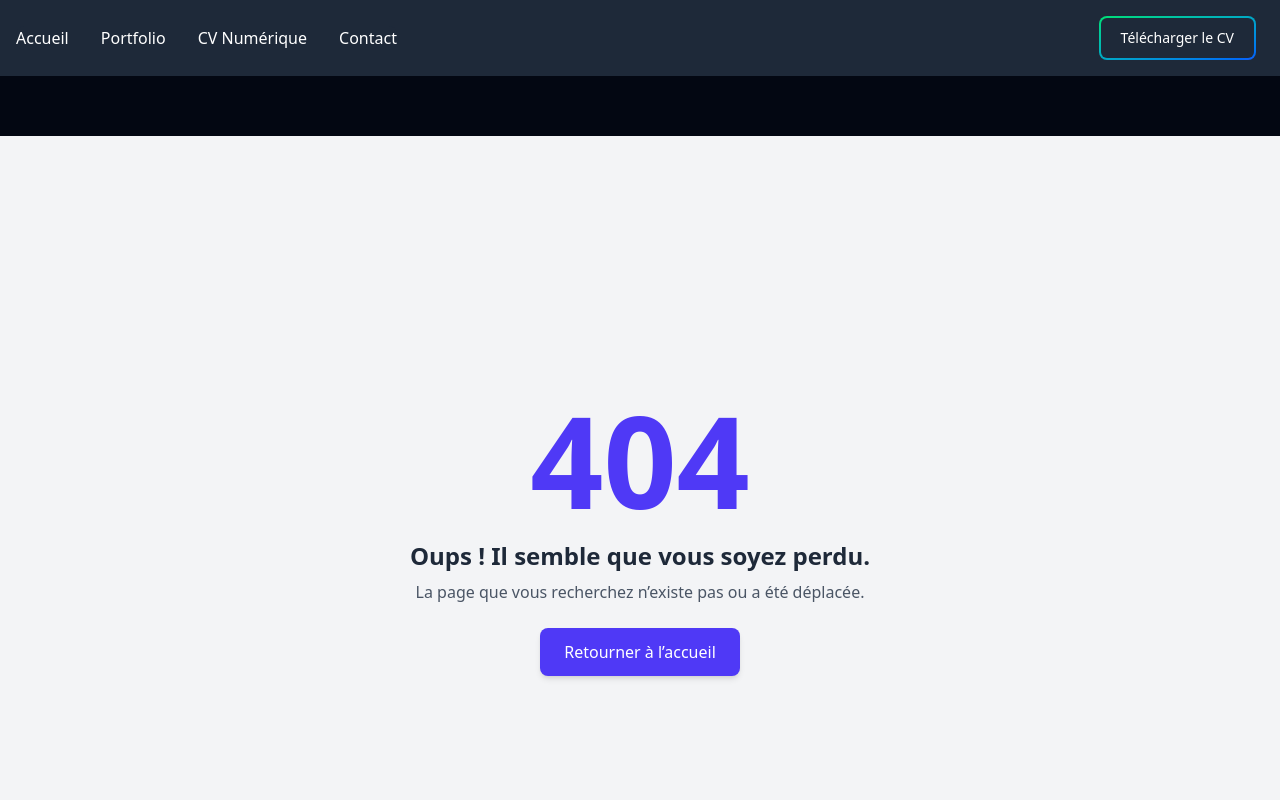
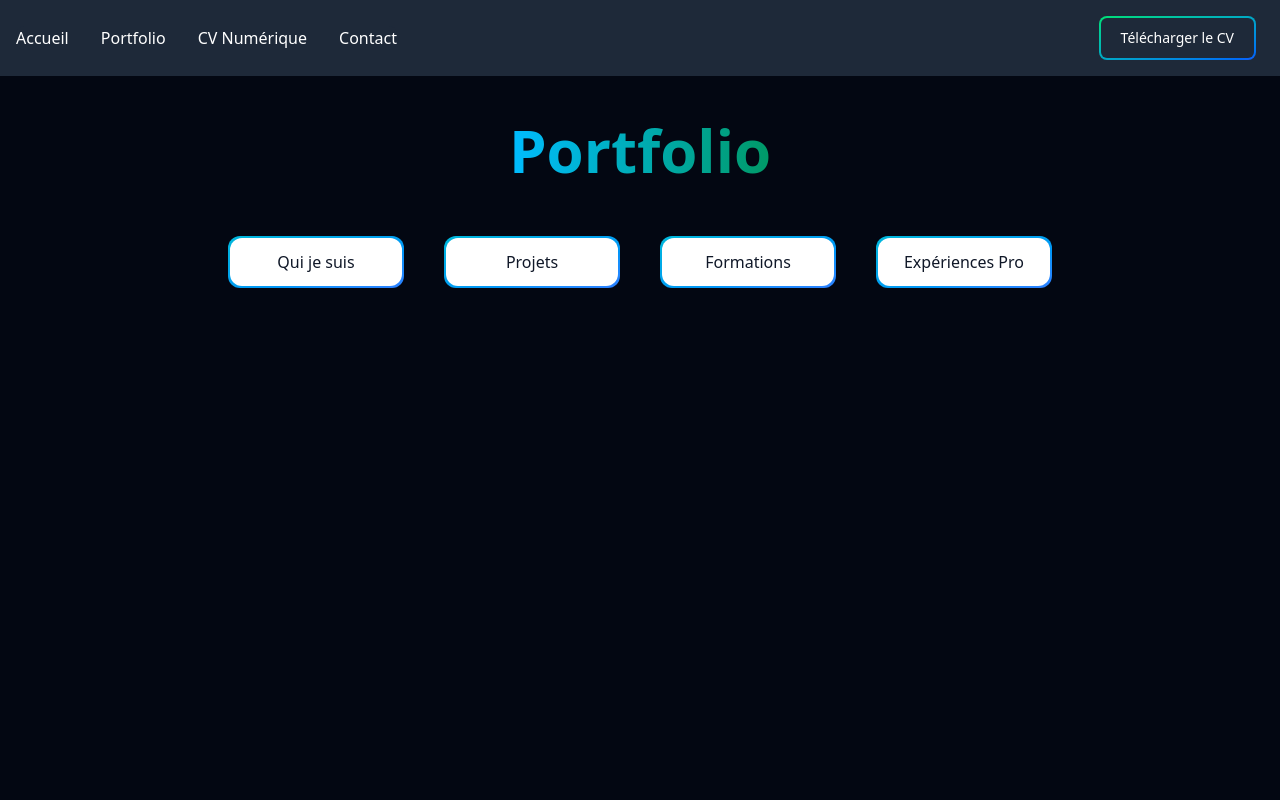
Before and after one commit to Haiku-na/Portfolio, a React (Vite) app: page /portfolio/projets/tamagoshi in a window 1280 px wide. Shown: the top 800 px of the page. Built offline with nearby package versions, Linux system fonts and the light colour scheme.

Commit message:
update projets

```diff
--- a/src/components/NotFound/NotFound.jsx
+++ b/src/components/NotFound/NotFound.jsx
@@ -1,4 +1,5 @@
 import { Link } from "react-router-dom";
+import React from "react";
 
 export default function NotFound() {
   return (
--- a/src/layout/Header/Header.jsx
+++ b/src/layout/Header/Header.jsx
@@ -7,16 +7,13 @@ export default function Header() {
   const navigate = useNavigate();
   const [isMenuOpen, setIsMenuOpen] = useState(false);
 
-  const pageNames = {
-    "/": "Accueil",
-    "/contact": "Contact",
-    "/portfolio/competences": "Portfolio",
-    "/portfolio/experience_pro": "Portfolio",
-    "/portfolio/qui_je_suis": "Portfolio",
-    "/portfolio/formations": "Portfolio",
-    "/portfolio/projets": "Portfolio"
+  const getPageName = (path) => {
+    if (path === "/") return "Accueil";
+    if (path === "/contact") return "Contact";
+    if (path.startsWith("/portfolio")) return "Portfolio";
+    return "404";
   };
-  const pageName = pageNames[location.pathname];
+  const pageName = getPageName(location.pathname);
 
   const toggleMenu = () => {
     setIsMenuOpen((prev) => !prev);
--- a/src/pages/portfolio/Projets.jsx
+++ b/src/pages/portfolio/Projets.jsx
@@ -3,62 +3,66 @@ import Navbar_portfolio from "../../components/navbar_portfolio";
 import React from "react";
 
 export default function Projets() {
-
-
   const projets = [
     {
       title: "Tamagoshi",
       description:
-      "Réalisation d'un tamagoshi de A à Z, modélisation du boitier, connexions, programmation",
-      image: "/whoiam-p/golf.jpg"
+        "Réalisation d'un tamagoshi de A à Z, modélisation du boitier, connexions, programmation",
+      image: "/whoiam-p/golf.jpg",
+      page: "/portfolio/projets/tamagoshi",
     },
-
     {
-      title: "Projet zelda",
-      description:
-      "Projet cositant à tester l'utilisation d'API externe",
-      image: "/whoiam-p/jeux.jpg"
+      title: "Projet Zelda",
+      description: "Projet consistant à tester l'utilisation d'API externe",
+      image: "/whoiam-p/jeux.jpg",
+      page: "/portfolio/projets/projetzelda",
     },
     {
       title: "Minouverse",
-      description:
-      "Projet en groupe consistant à créer un twitter-like",
-      image: "/whoiam-p/maquette.jpg"
+      description: "Projet en groupe consistant à créer un twitter-like",
+      image: "/whoiam-p/maquette.jpg",
+      page: "/portfolio/projets/minouverse",
     },
     {
       title: "Jeu de lumière",
       description:
-      "Création d'un mini jeu de reflexe avec des lumière en Arduino",
-      image: "/whoiam-p/gateau.jpg"
+        "Création d'un mini jeu de réflexe avec des lumières en Arduino",
+      image: "/whoiam-p/gateau.jpg",
+      page: "/portfolio/projets/jeulumiere",
     },
     {
       title: "Site de recrutement médiéval",
       description:
-      "Projet de groupe consistant à créer un site de recrutement complet avec une API REST.",
-      image: "/whoiam-p/gateau.jpg"
-    }
+        "Projet de groupe consistant à créer un site de recrutement complet avec une API REST.",
+      image: "/whoiam-p/gateau.jpg",
+      page: "/portfolio/projets/siterecrutement",
+    },
   ];
+
   return (
-    <div class="flex flex-col items-center">
+    <div className="flex flex-col items-center min-h-screen bg-gray-950 text-white">
       <Navbar_portfolio />
-      <div class="w-5/6 flex items-center">
-        <div class="max-w-sm border rounded-lg shadow-sm bg-gray-800 border-gray-700">
-          <a href="#">
-            <img class="rounded-t-lg" src="/docs/images/blog/image-1.jpg" alt="" />
-          </a>
-          <div class="p-5">
-            <a href="#">
-              <h5 class="mb-2 text-2xl font-bold tracking-tight text-white">Noteworthy technology acquisitions 2021</h5>
-            </a>
-            <p class="mb-3 font-normal text-gray-400">Here are the biggest enterprise technology acquisitions of 2021 so far, in reverse chronological order.</p>
-            <a href="#" class="inline-flex items-center px-3 py-2 text-sm font-medium text-center text-white focus:outline-none bg-blue-600 hover:bg-blue-700 focus:ring-blue-800">
-              Read more
-              <svg class="rtl:rotate-180 w-3.5 h-3.5 ms-2" aria-hidden="true" xmlns="http://www.w3.org/2000/svg" fill="none" viewBox="0 0 14 10">
-                <path stroke="currentColor" stroke-linecap="round" stroke-linejoin="round" stroke-width="2" d="M1 5h12m0 0L9 1m4 4L9 9" />
-              </svg>
-            </a>
+      <div className="w-5/6 grid grid-cols-1 sm:grid-cols-2 lg:grid-cols-3 gap-6 mt-10">
+        {projets.map((card, idx) => (
+          <div key={idx} className="flex flex-col justify-between h-[430px] bg-gray-800 border border-gray-700 rounded-lg shadow-md hover:shadow-lg transition-all duration-200" >
+              <img className="rounded-t-lg w-full h-48 object-cover" src={card.image} alt={card.title} />
+            <div className="p-5 flex flex-col flex-grow">
+              <h5 className="mb-2 text-2xl font-bold tracking-tight text-white">
+                {card.title}
+              </h5>
+              <p className="mb-4 font-normal text-gray-400 flex-grow">
+                {card.description}
+              </p>
+
+              <a href={card.page} className="inline-flex items-center justify-center px-3 py-2 text-sm font-medium text-white bg-blue-600 rounded-md hover:bg-blue-700 transition-colors" >
+                Lire plus
+                <svg className="w-3.5 h-3.5 ml-2" aria-hidden="true" xmlns="http://www.w3.org/2000/svg" fill="none" viewBox="0 0 14 10">
+                  <path stroke="currentColor" strokeLinecap="round" strokeLinejoin="round" strokeWidth="2" d="M1 5h12m0 0L9 1m4 4L9 9" />
+                </svg>
+              </a>
+            </div>
           </div>
-        </div>
+        ))}
       </div>
     </div>
   );
--- /dev/null
+++ b/src/pages/portfolio/projets/Tamagoshi.jsx
@@ -0,0 +1,11 @@
+import "../../../index.css";
+import Navbar_portfolio from "../../../components/navbar_portfolio";
+import React from "react";
+
+export default function Tamagoshi() {
+  return (
+    <div className="flex flex-col items-center min-h-screen bg-gray-950 text-white">
+      <Navbar_portfolio />
+    </div>
+  );
+}
--- a/src/routes/Router.jsx
+++ b/src/routes/Router.jsx
@@ -9,6 +9,7 @@ import Experience_Pro from "../pages/portfolio/Expepro";
 import Competences from "../pages/portfolio/Competences";
 import Whoami from "../pages/portfolio/whoami";
 import Formations from "../pages/portfolio/Formations";
+import Tamagoshi from "../pages/portfolio/projets/Tamagoshi";
 
 export default function Router() {
   return (
@@ -21,6 +22,7 @@ export default function Router() {
       <Route path="/portfolio/experience_pro" element={<Experience_Pro/>} />
       <Route path="/portfolio/qui_je_suis" element={<Whoami/>} />
       <Route path="/portfolio/formations" element={<Formations/>} />
+      <Route path="/portfolio/projets/tamagoshi" element={<Tamagoshi/>} />
     </Routes>
   );
 }
```
